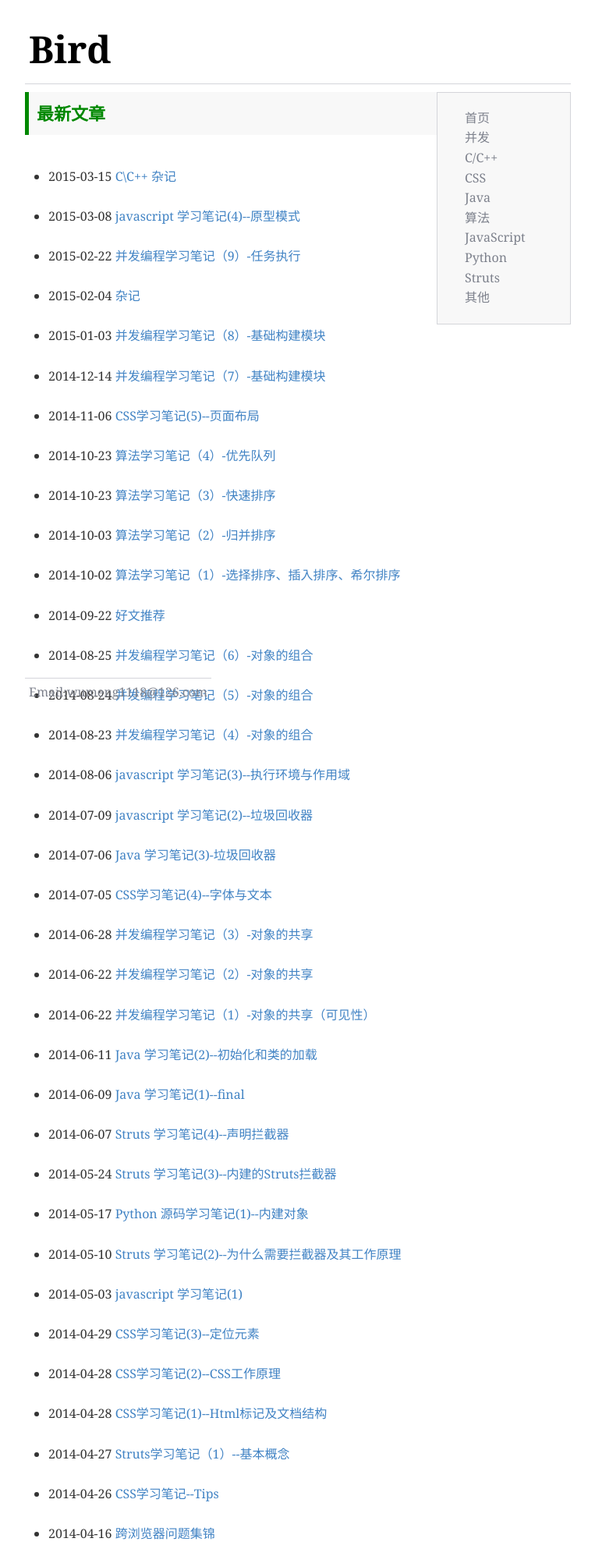
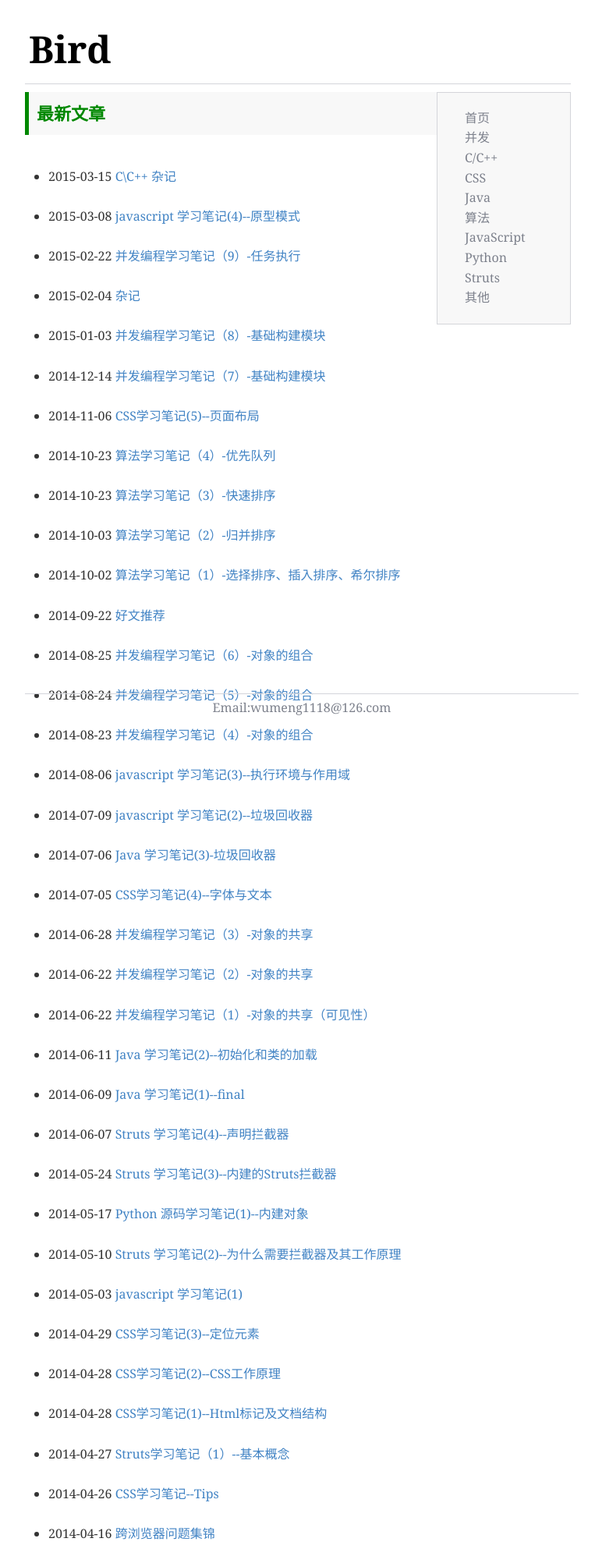
Before and after one commit to Qing-Shuang/Bird, a Jekyll site: the page built from index.html, in a window 1280 px wide. Shown: the whole page at 78% size, without its empty margins (258-1021 px from the left). Built offline with Jekyll 4.4.1, drawn with Linux system fonts in a browser that asks for light colours; Markdown is read by kramdown in place of the engine named in the settings; the list of posts is cut into pages by our own code.

Commit message:
update note

```diff
--- a/css/layouts.css
+++ b/css/layouts.css
@@ -23,7 +23,7 @@
 }
 
 #content{
-  padding-bottom:40px;
+  padding-bottom:20px;
 }
 
 #footer{
@@ -33,9 +33,10 @@
   margin-top:20px;
   text-align:center;
   color:#7D818C;
-  height:40px;
+  height:20px;
   position:absolute;
   bottom:0;
+  width:100%;
 }
 
 #leftContainer{
```
